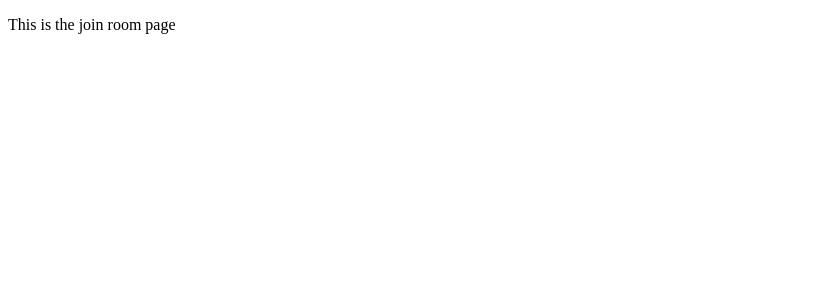
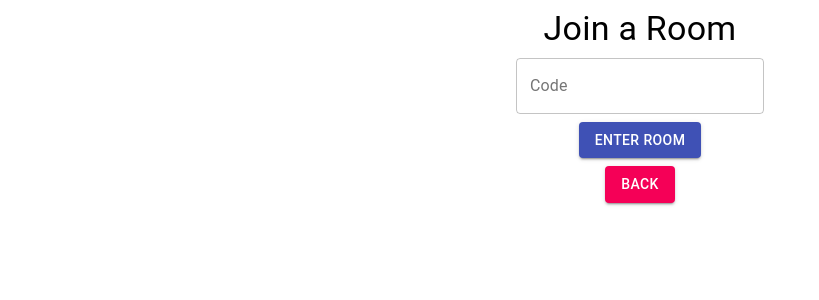
Before and after one commit to samuelsneyd/house_party, a React app in the folder frontend/: page /join in a window 1280 px wide. Shown: the top 300 px of the page, without its empty margins (0-819 px from the left). Built offline with nearby package versions, Linux system fonts and the light colour scheme; the HTML template or start-up script is replaced by a standard one.

Commit message:
Begin join room page component

```diff
--- a/frontend/static/src/components/JoinRoomPage.js
+++ b/frontend/static/src/components/JoinRoomPage.js
@@ -1,7 +1,59 @@
-import React from 'react';
+import React, { useState } from 'react';
+import { TextField, Button, Grid, Typography } from "@material-ui/core";
+import { useNavigate } from 'react-router';
+import { Link } from 'react-router-dom';
+
 
 export default function JoinRoomPage() {
+  const [roomCode, setRoomCode] = useState('');
+  const [error, setError] = useState('');
+  const navigate = useNavigate();
+
+  const handleTextFieldChange = (e) => {
+    setRoomCode(e.target.value.toUpperCase());
+  };
+
+  const enterRoom = () => {
+    console.log(roomCode);
+  };
+
   return (
-    <p>This is the join room page</p>
+    <Grid container spacing={1}>
+      <Grid item xs={12} align="center">
+        <Typography variant="h4" component="h4">
+          Join a Room
+        </Typography>
+      </Grid>
+      <Grid item xs={12} align="center">
+        <TextField
+          error={!!error}
+          label="Code"
+          placeholder="Enter a room code"
+          value={roomCode}
+          helperText={error}
+          variant="outlined"
+          onChange={handleTextFieldChange}
+        />
+      </Grid>
+      <Grid item xs={12} align="center">
+        <Button
+          variant="contained"
+          color="primary"
+          onClick={enterRoom}
+        >
+          Enter Room
+        </Button>
+      </Grid>
+      <Grid item xs={12} align="center">
+        <Button
+          color="secondary"
+          variant="contained"
+          to="/"
+          component={Link}
+        >
+          Back
+        </Button>
+      </Grid>
+    </Grid>
   );
 }
```
Also changed, not shown: frontend/static/frontend/main.js.
